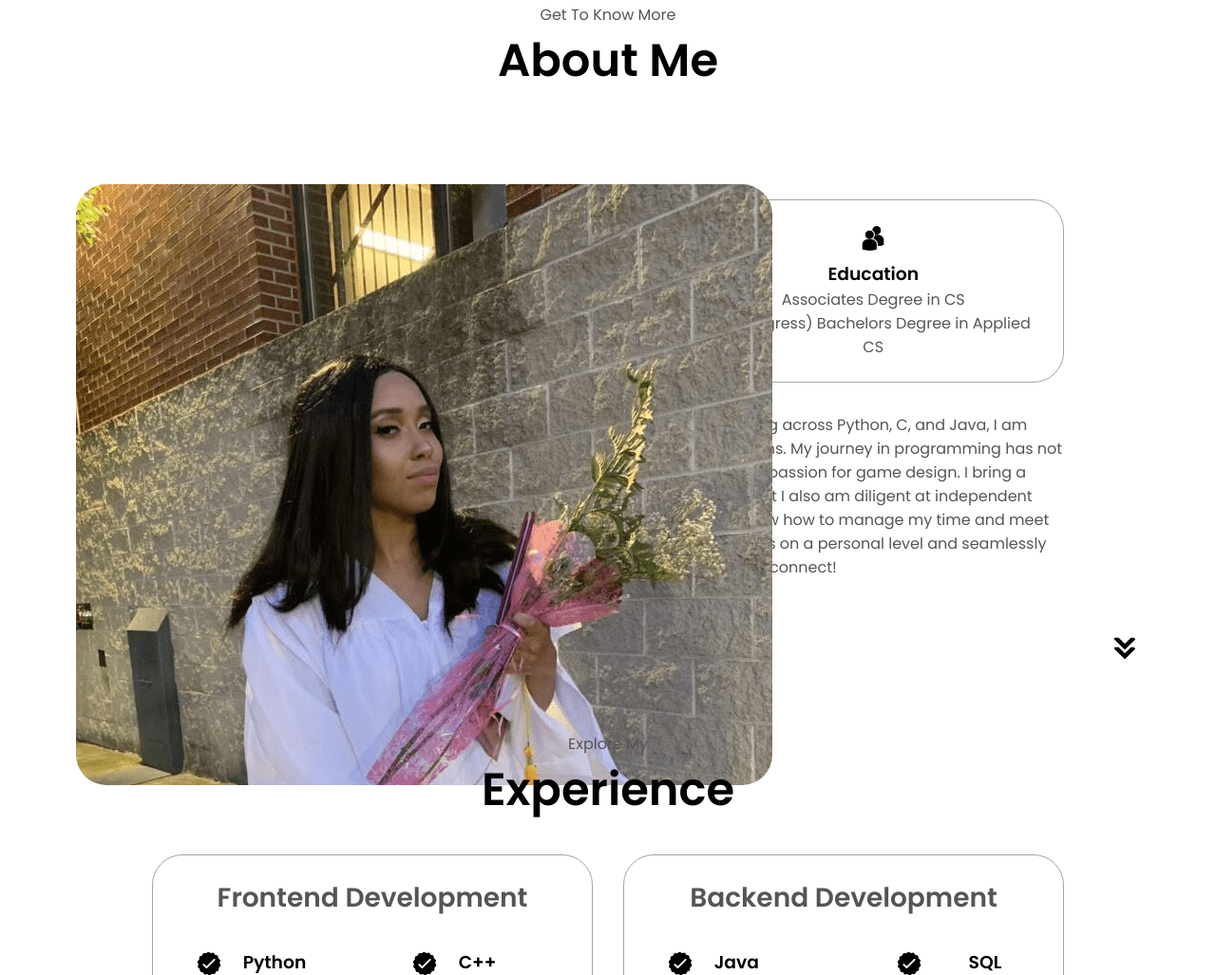
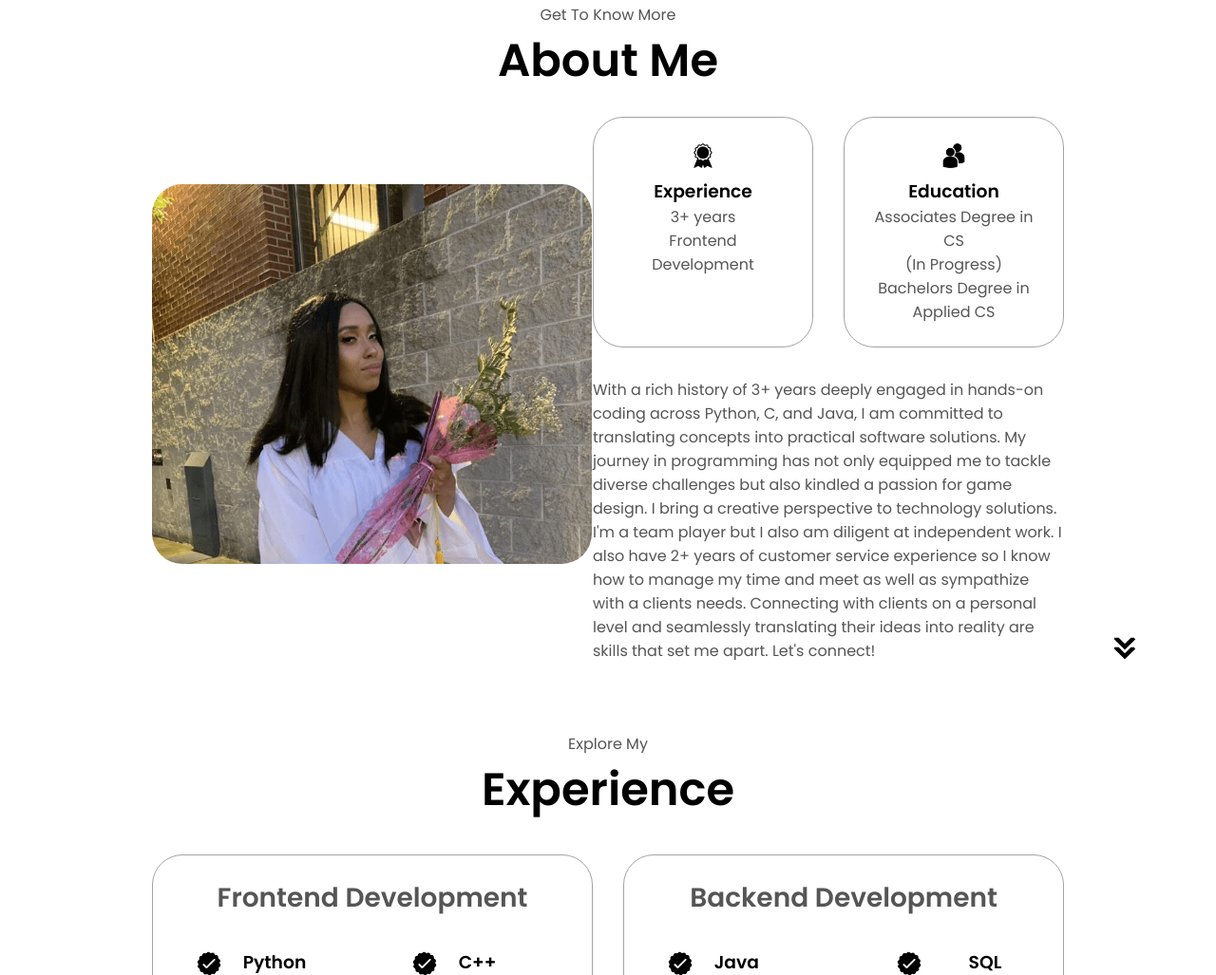
Before and after one commit to salexa2/salexa2.github.io, a plain HTML site: page index.html in a window 1280 px wide. Shown: the part 925-1952 px from the top of the page at 95% size. Drawn offline with Linux system fonts and the light colour scheme.

Commit message:
original

```diff
--- a/style.css
+++ b/style.css
@@ -285,8 +285,6 @@ section {
 
 .about-pic {
   border-radius: 2rem;
-  position: absolute;
-  left: -5rem;
 }
 
 .arrow {
```
